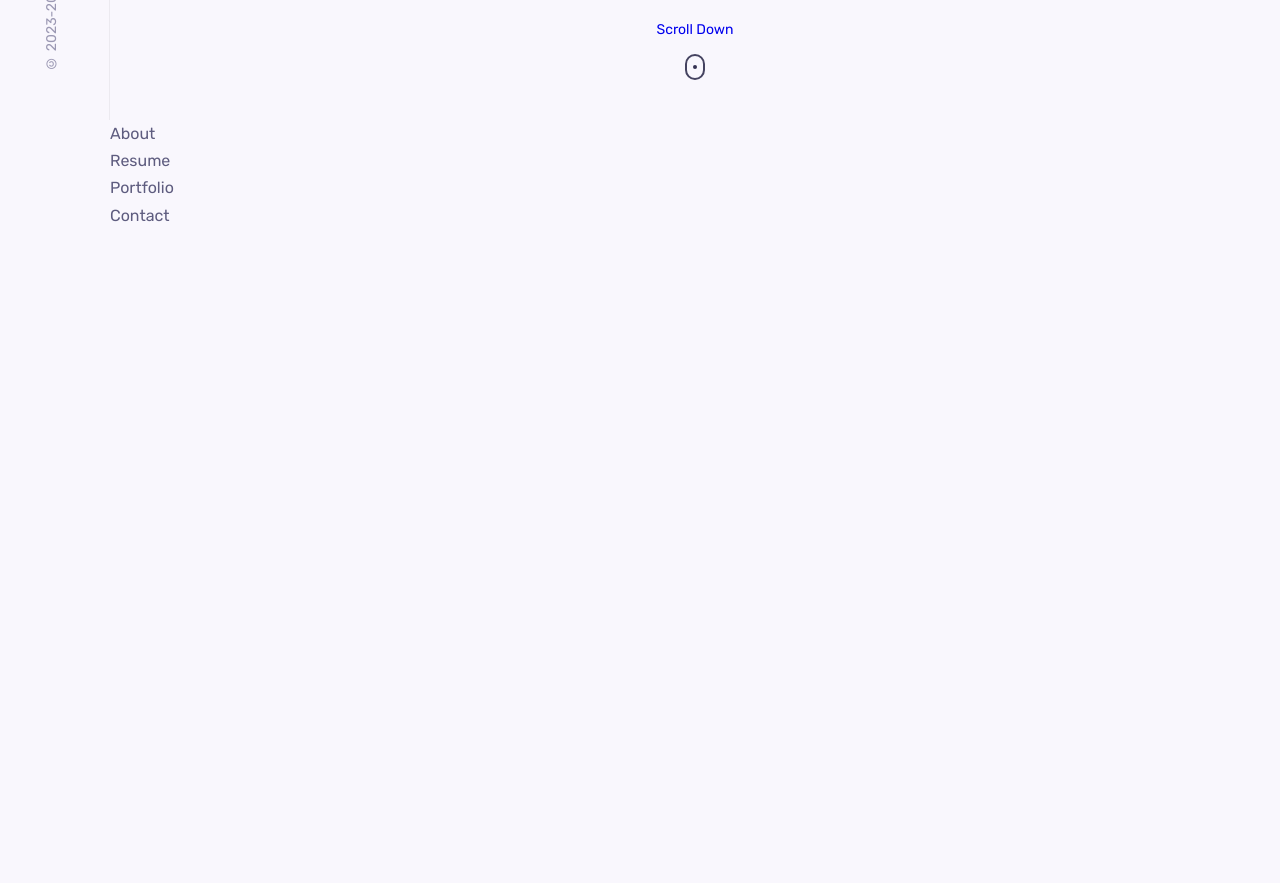
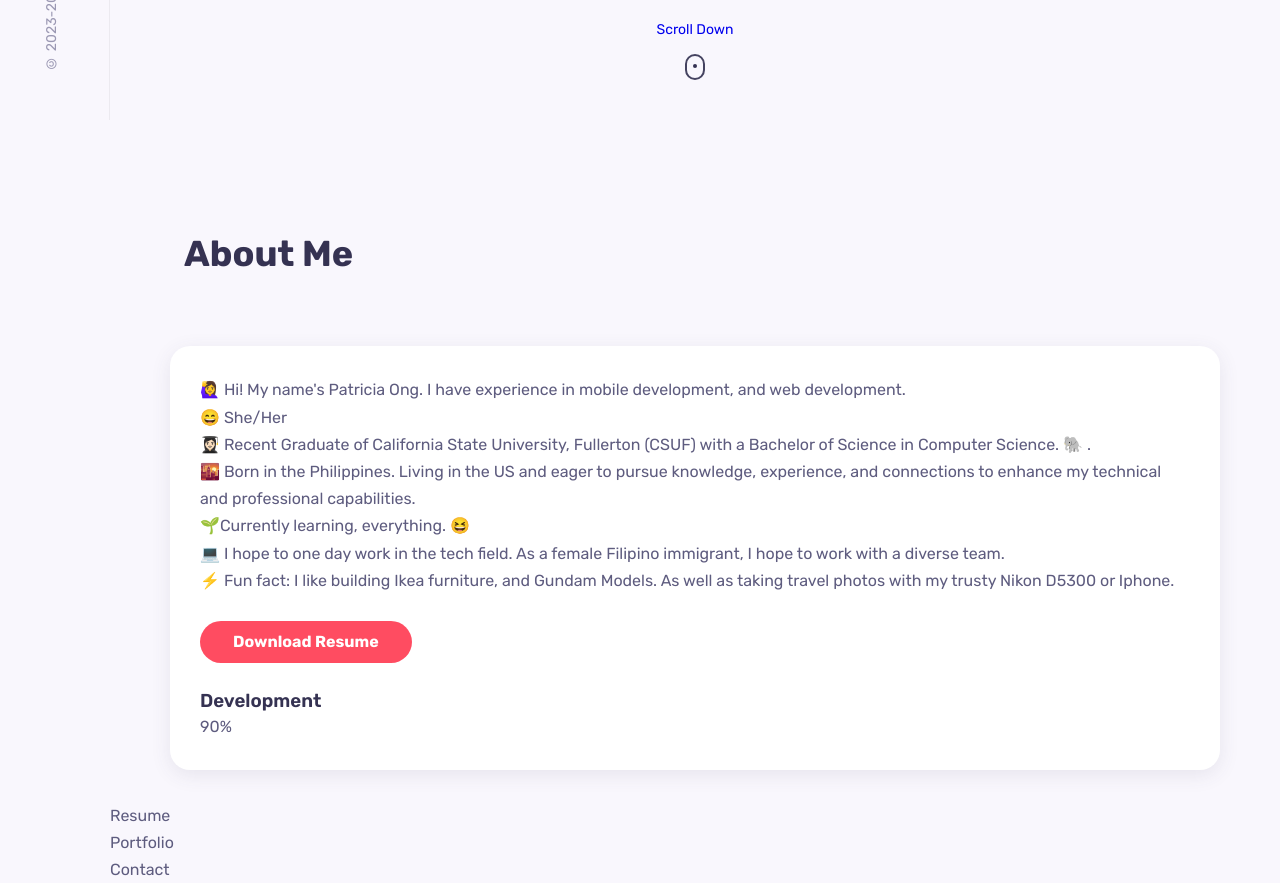
Before and after one commit to patriciaong977/patriciaong, a React (Create React App) app: page / in a window 1280 px wide. Shown: the part 680-1563 px from the top of the page. Before the commit the page ends 909 px from the top, so only its background shows below. Built offline with nearby package versions, Linux system fonts and the light colour scheme.

Commit message:
About component needs more work.

```diff
--- a/src/components/about/About.jsx
+++ b/src/components/about/About.jsx
@@ -1,9 +1,57 @@
 import React from 'react';
 import "./about.css";
 
+import Image from "../../assets/isha.jpg";
+
 const About = () => {
   return (
-    <div>About</div>
+    <section className="about container section" id='about'>
+      {/* About Title */}
+      <h2 className="section__title">About Me</h2>
+
+      {/* About Img */}
+      <div className="about__container grid">
+        {/* <img src={Image} alt="" className="about__img" style={{borderRadius: '50%'}} /> */}
+      </div>
+
+      <br></br>
+
+      {/* About Info */}
+      <div className="about__data grid">
+        <div className="about__info">
+          <p className="about__description">
+            🙋‍♀️ Hi! My name's Patricia Ong. I have experience in mobile development, and web development.
+            <p> 😄 She/Her </p>
+            <p> 👩🏻‍🎓 Recent Graduate of California State University, Fullerton (CSUF) with a Bachelor of Science in Computer Science. 🐘 . </p>
+            <p>🌇 Born in the Philippines. Living in the US and eager to pursue knowledge, experience, and connections to enhance my technical and professional capabilities. </p>
+            <p> 🌱Currently learning, everything. 😆</p>
+            <p>💻 I hope to one day work in the tech field. As a female Filipino immigrant, I hope to work with a diverse team.</p>
+            <p>⚡ Fun fact: I like building Ikea furniture, and Gundam Models. As well as taking travel photos with my trusty Nikon D5300 or Iphone. </p>
+          </p>
+
+          <br></br>
+
+          <a href="" className="btn">Download Resume</a>
+        </div>
+
+        <br></br>
+
+        <div className="about__skills grid">
+          <div className="skills__data">
+            <div className="skills__titles">
+              <h3 className="skills__name">Development</h3>
+              <span className="skills__number">90%</span>
+            </div>
+
+            <div className="skills__bar">
+              <span className="skills__percentage"></span>
+            </div>
+
+          </div>
+        </div>
+
+      </div>
+    </section>
   )
 }
 
--- a/src/components/about/about.css
+++ b/src/components/about/about.css
@@ -0,0 +1,12 @@
+.about__container {
+  grid-template-columns: 3fr 9fr;
+  column-gap: 1.875rem;
+}
+
+.about__data {
+  padding: 1.875rem;
+  background-color: var(--container-color);
+  box-shadow: var(--shadow);
+  border-radius: var(--border-radius);
+
+}
--- a/src/index.css
+++ b/src/index.css
@@ -122,10 +122,10 @@ img {
 
 .section__title {
   font-size: var(--h1-font-size);
-  margin-bottom: 0.875rem;
+  margin-left: 0.875rem;
   font-weight: var(--font-bold);
   position: relative;
-  margin-bottom: 3.75rem;
+  margin-bottom: 2.75rem;
 }
 
 .section_title::before {
```
